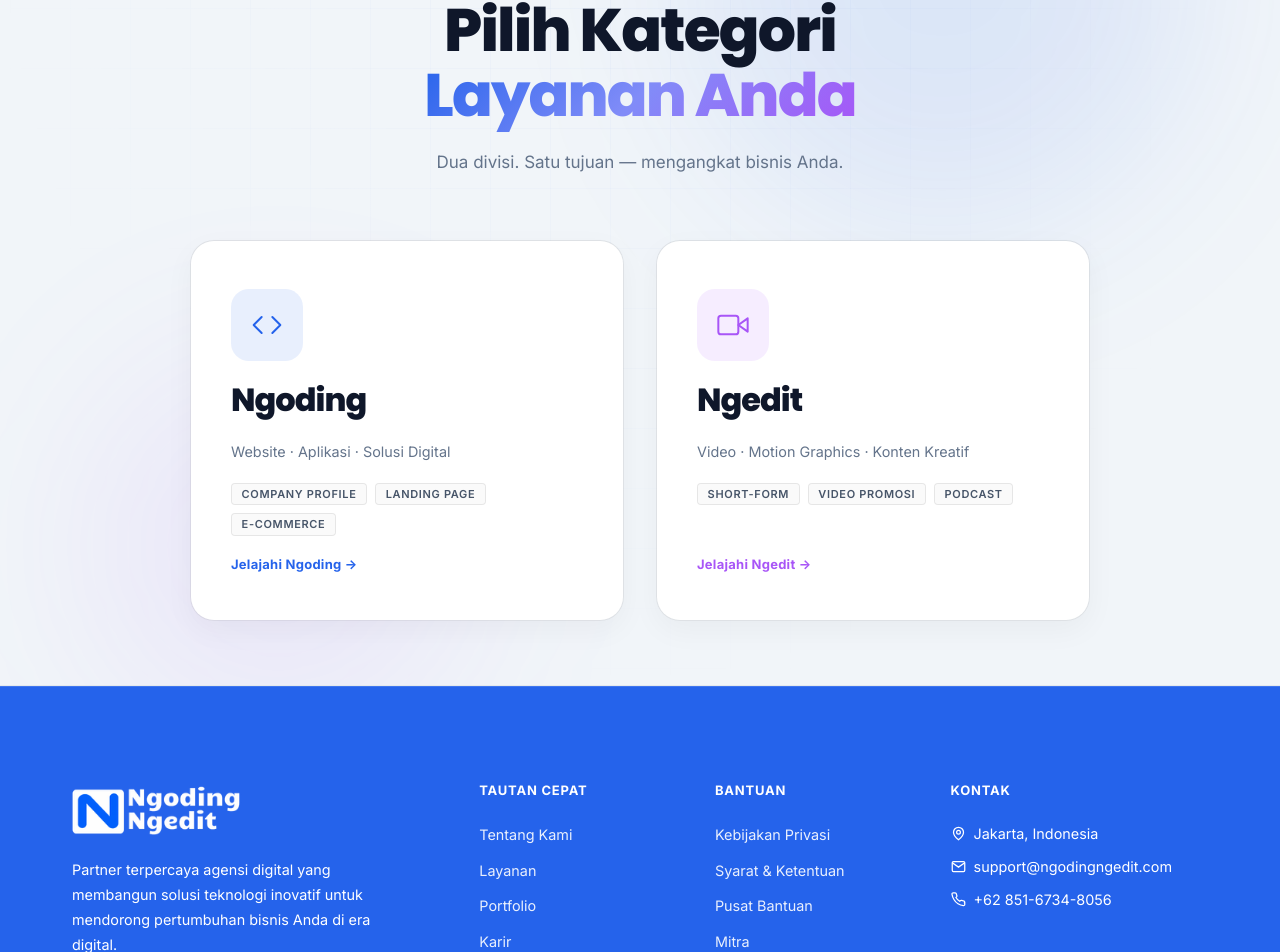
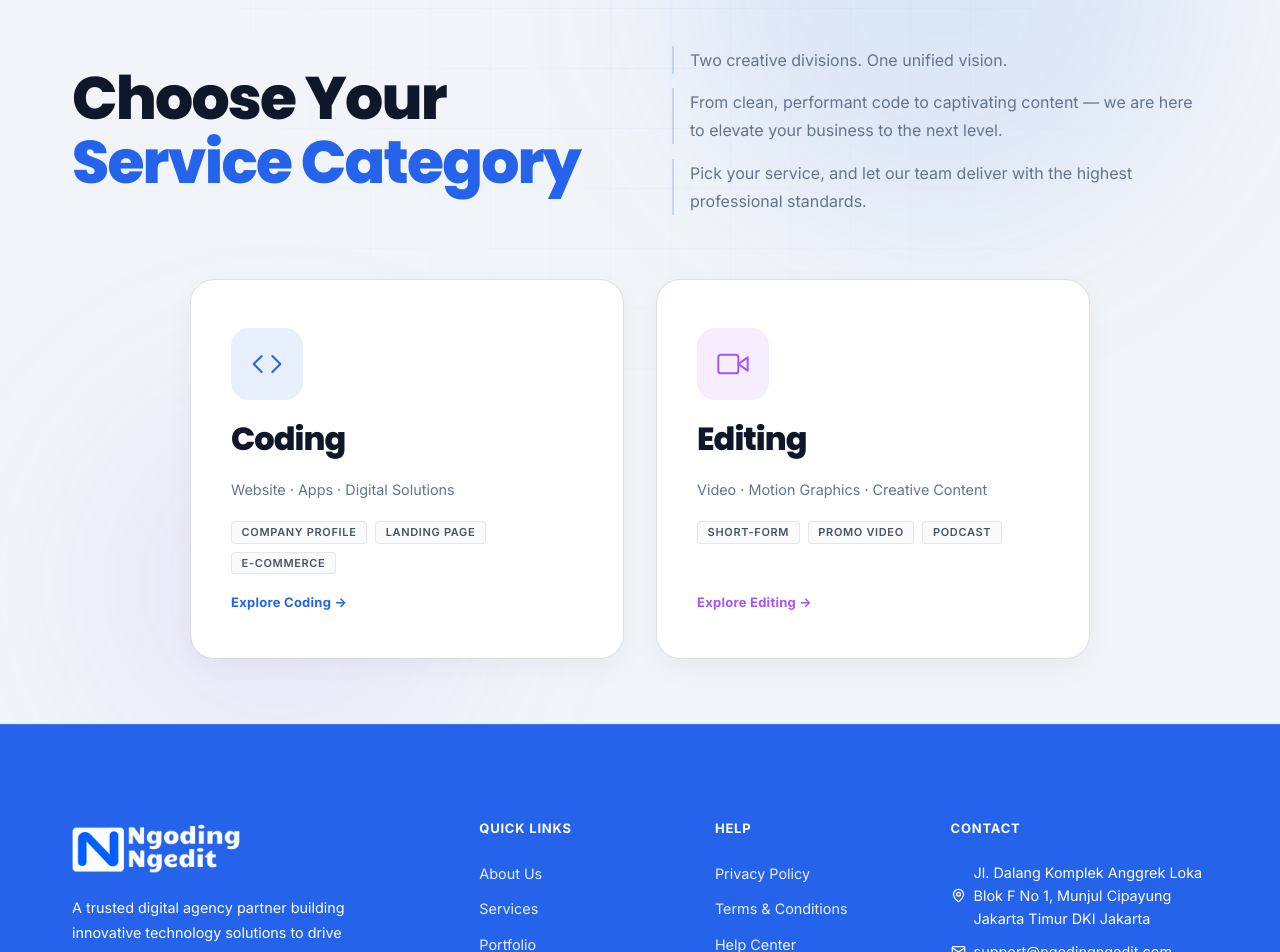
Before and after one commit to ngodingngedit-create/ngodingngedit, a Vue app: page /services in a window 1280 px wide. Shown: the part 122-1074 px from the top of the page. Built offline with nearby package versions, Linux system fonts and the light colour scheme.

Commit message:
footer, bahasa, judul page layanan dan solusi

```diff
--- a/src/components/layout/FooterComponent.vue
+++ b/src/components/layout/FooterComponent.vue
@@ -8,14 +8,10 @@
             <img src="/logo/logo white.png" alt="NgodingNgedit Logo" class="footer__logo-img" />
           </div>
           <p class="footer__desc">
-            Partner terpercaya agensi digital yang membangun solusi teknologi inovatif untuk mendorong pertumbuhan bisnis Anda di era digital.
+            {{ lang === 'id' ? 'Partner terpercaya agensi digital yang membangun solusi teknologi inovatif untuk mendorong pertumbuhan bisnis Anda di era digital.' : 'A trusted digital agency partner building innovative technology solutions to drive your business growth in the digital era.' }}
           </p>
           <div class="footer__socials">
-            <a href="#" class="footer__social" aria-label="Twitter">
-              <svg width="18" height="18" viewBox="0 0 24 24" fill="none" stroke="currentColor" stroke-width="2" stroke-linecap="round" stroke-linejoin="round">
-                <path d="M22 4s-.7 2.1-2 3.4c1.6 10-9.4 17.3-18 11.6 2.2.1 4.4-.6 6-2C3 15.5.5 9.6 3 5c2.2 2.6 5.6 4.1 9 4-.9-4.2 4-6.6 7-3.8 1.1 0 3-1.2 3-1.2z"/>
-              </svg>
-            </a>
+
             <a href="#" class="footer__social" aria-label="LinkedIn">
               <svg width="18" height="18" viewBox="0 0 24 24" fill="none" stroke="currentColor" stroke-width="2" stroke-linecap="round" stroke-linejoin="round">
                 <path d="M16 8a6 6 0 0 1 6 6v7h-4v-7a2 2 0 0 0-2-2 2 2 0 0 0-2 2v7h-4v-7a6 6 0 0 1 6-6z"/>
@@ -40,33 +36,33 @@
 
         <!-- Quick Links -->
         <div class="footer__col reveal delay-200">
-          <h4 class="footer__col-title">Tautan Cepat</h4>
+          <h4 class="footer__col-title">{{ lang === 'id' ? 'Tautan Cepat' : 'Quick Links' }}</h4>
           <ul class="footer__links">
-            <li><a href="#about">Tentang Kami</a></li>
-            <li><a href="#services">Layanan</a></li>
+            <li><a href="#about">{{ lang === 'id' ? 'Tentang Kami' : 'About Us' }}</a></li>
+            <li><a href="#services">{{ lang === 'id' ? 'Layanan' : 'Services' }}</a></li>
             <li><a href="#portfolio">Portfolio</a></li>
-            <li><a href="#careers">Karir</a></li>
+            <li><a href="/solusi">{{ lang === 'id' ? 'Solusi' : 'Solutions' }}</a></li>
           </ul>
         </div>
 
         <!-- Help -->
         <div class="footer__col reveal delay-300">
-          <h4 class="footer__col-title">Bantuan</h4>
+          <h4 class="footer__col-title">{{ lang === 'id' ? 'Bantuan' : 'Help' }}</h4>
           <ul class="footer__links">
-            <li><a href="/privacy-policy">Kebijakan Privasi</a></li>
-            <li><a href="/terms-and-conditions">Syarat &amp; Ketentuan</a></li>
-            <li><a href="#">Pusat Bantuan</a></li>
-            <li><a href="#">Mitra</a></li>
+            <li><a href="/privacy-policy">{{ lang === 'id' ? 'Kebijakan Privasi' : 'Privacy Policy' }}</a></li>
+            <li><a href="/terms-and-conditions">{{ lang === 'id' ? 'Syarat & Ketentuan' : 'Terms & Conditions' }}</a></li>
+            <li><a href="#">{{ lang === 'id' ? 'Pusat Bantuan' : 'Help Center' }}</a></li>
+            <li><a href="#">{{ lang === 'id' ? 'Mitra' : 'Partners' }}</a></li>
           </ul>
         </div>
 
         <!-- Contact -->
         <div class="footer__col reveal delay-400">
-          <h4 class="footer__col-title">Kontak</h4>
+          <h4 class="footer__col-title">{{ lang === 'id' ? 'Kontak' : 'Contact' }}</h4>
           <ul class="footer__links footer__links--contact">
             <li>
               <svg width="15" height="15" viewBox="0 0 24 24" fill="none" stroke="currentColor" stroke-width="2"><path d="M20 10c0 6-8 12-8 12s-8-6-8-12a8 8 0 0 1 16 0z"/><circle cx="12" cy="10" r="3"/></svg>
-              Jakarta, Indonesia
+              Jl. Dalang Komplek Anggrek Loka Blok F No 1, Munjul Cipayung Jakarta Timur DKI Jakarta
             </li>
             <li>
               <svg width="15" height="15" viewBox="0 0 24 24" fill="none" stroke="currentColor" stroke-width="2"><path d="M4 4h16c1.1 0 2 .9 2 2v12c0 1.1-.9 2-2 2H4c-1.1 0-2-.9-2-2V6c0-1.1.9-2 2-2z"/><polyline points="22,6 12,13 2,6"/></svg>
@@ -82,7 +78,7 @@
 
       <!-- Bottom Bar -->
       <div class="footer__bottom">
-        <p class="footer__copy">© {{ currentYear }} NgodingNgedit. Inovasi Digital Tanpa Batas.</p>
+        <p class="footer__copy">© {{ currentYear }} NgodingNgedit. {{ lang === 'id' ? 'Inovasi Digital Tanpa Batas.' : 'Limitless Digital Innovation.' }}</p>
 
       </div>
     </div>
@@ -91,6 +87,7 @@
 
 <script setup>
 import { onMounted } from 'vue'
+import { globalLang as lang } from '@/store.js'
 
 const currentYear = new Date().getFullYear()
 
--- a/src/components/layout/NavbarComponent.vue
+++ b/src/components/layout/NavbarComponent.vue
@@ -128,7 +128,7 @@
           </div>
 
           <a href="#contact" class="navbar__cta">
-            Hubungi Kami
+            {{ lang === 'id' ? 'Hubungi Kami' : 'Contact Us' }}
             <svg width="16" height="16" viewBox="0 0 24 24" fill="none" stroke="currentColor" stroke-width="2.5" stroke-linecap="round" stroke-linejoin="round">
               <line x1="5" y1="12" x2="19" y2="12"/>
               <polyline points="12 5 19 12 12 19"/>
@@ -212,7 +212,7 @@
             </button>
           </div>
 
-          <a href="#contact" class="navbar__mobile-cta" @click="closeMenu">Hubungi Kami</a>
+          <a href="#contact" class="navbar__mobile-cta" @click="closeMenu">{{ lang === 'id' ? 'Hubungi Kami' : 'Contact Us' }}</a>
         </nav>
       </div>
     </Transition>
--- a/src/components/sections/CtaSection.vue
+++ b/src/components/sections/CtaSection.vue
@@ -35,19 +35,17 @@
         <div class="cta-content">
           <!-- Left Panel: Text Headings -->
           <div class="cta-left-panel">
-            <div class="cta-badge reveal delay-100">
-              <span class="cta-badge__dot">●</span>
-              MULAI SEKARANG
-            </div>
-
-            <h2 class="cta-title reveal delay-200">
+            <h2 class="cta-title reveal delay-200" v-if="lang === 'id'">
               Siap Memulai<br/>Revolusi <span class="highlight">Digital</span> Anda?
+            </h2>
+            <h2 class="cta-title reveal delay-200" v-else>
+              Ready to Start Your<br/><span class="highlight">Digital</span> Revolution?
             </h2>
 
             <div class="cta-divider reveal delay-200"></div>
 
             <p class="cta-subtitle reveal delay-300">
-              Mari diskusikan bagaimana kami dapat membantu mewujudkan visi dan teknologi Anda menjadi nilai yang luar biasa.
+              {{ lang === 'id' ? 'Mari diskusikan bagaimana kami dapat membantu mewujudkan visi dan teknologi Anda menjadi nilai yang luar biasa.' : "Let's discuss how we can help turn your vision and technology into incredible value." }}
             </p>
           </div>
 
@@ -61,7 +59,7 @@
                     <rect x="2" y="4" width="20" height="16" rx="2"></rect>
                     <path d="m22 7-8.97 5.7a1.94 1.94 0 0 1-2.06 0L2 7"></path>
                   </svg>
-                  <span class="cta-btn-text">Hubungi Kami Sekarang</span>
+                  <span class="cta-btn-text">{{ lang === 'id' ? 'Hubungi Kami Sekarang' : 'Contact Us Now' }}</span>
                 </div>
                 <svg class="cta-btn-icon cta-btn-icon--arrow" width="18" height="18" viewBox="0 0 24 24" fill="none" stroke="currentColor" stroke-width="2.5" stroke-linecap="round" stroke-linejoin="round">
                   <line x1="5" y1="12" x2="19" y2="12"></line>
@@ -79,7 +77,7 @@
                     <polyline points="12 6 12 12 16 14"></polyline>
                   </svg>
                 </div>
-                <span class="cta-feature-text">Respons dalam &lt; 24 jam</span>
+                <span class="cta-feature-text">{{ lang === 'id' ? 'Respons dalam < 24 jam' : 'Response in < 24 hours' }}</span>
               </div>
 
               <div class="cta-vertical-divider"></div>
@@ -90,7 +88,7 @@
                     <path d="M21 15a2 2 0 0 1-2 2H7l-4 4V5a2 2 0 0 1 2-2h14a2 2 0 0 1 2 2z"></path>
                   </svg>
                 </div>
-                <span class="cta-feature-text">Konsultasi gratis</span>
+                <span class="cta-feature-text">{{ lang === 'id' ? 'Konsultasi gratis' : 'Free consultation' }}</span>
               </div>
 
               <div class="cta-vertical-divider"></div>
@@ -101,7 +99,7 @@
                     <path d="M12 22s8-4 8-10V5l-8-3-8 3v7c0 6 8 10 8 10z"></path>
                   </svg>
                 </div>
-                <span class="cta-feature-text">Privasi data terjamin</span>
+                <span class="cta-feature-text">{{ lang === 'id' ? 'Privasi data terjamin' : 'Data privacy guaranteed' }}</span>
               </div>
             </div>
           </div>
@@ -114,6 +112,7 @@
 
 <script setup>
 import { onMounted } from 'vue'
+import { globalLang as lang } from '@/store.js'
 
 onMounted(() => {
   const observer = new IntersectionObserver(
--- a/src/components/sections/HeroSection.vue
+++ b/src/components/sections/HeroSection.vue
@@ -62,51 +62,9 @@
           </div>
         </div>
       </div>
-
-      <!-- Bottom Feature Bar -->
-      <div class="hero__feature-bar animate-fade-in-up" style="animation-delay: 1s">
-        <div class="feature-card" v-for="(feature, idx) in features" :key="idx">
-          <div class="feature-icon" :style="{ backgroundColor: feature.bgColor, color: feature.color }">
-            <div v-html="feature.icon"></div>
-          </div>
-          <div class="feature-text">
-            <span class="feature-label">{{ feature.label }}</span>
-            <span class="feature-status">Completed</span>
-          </div>
-        </div>
-      </div>
     </div>
   </section>
 </template>
-
-<script setup>
-const features = [
-  {
-    label: 'Event Information',
-    bgColor: '#EFF6FF',
-    color: '#2563EB',
-    icon: `<svg width="18" height="18" viewBox="0 0 24 24" fill="none" xmlns="http://www.w3.org/2000/svg"><path d="M9 12H15M9 16H12M17 21H7C5.89543 21 5 20.1046 5 19V5C5 3.89543 5.89543 3 7 3H12.5858C12.851 3 13.1054 3.10536 13.2929 3.29289L18.7071 8.70711C18.8946 8.89464 19 9.149 19 9.41421V19C19 20.1046 18.1046 21 17 21Z" stroke="currentColor" stroke-width="2" stroke-linecap="round" stroke-linejoin="round"/></svg>`
-  },
-  {
-    label: 'Tickets & Pricing',
-    bgColor: '#F0FDF4',
-    color: '#10B981',
-    icon: `<svg width="18" height="18" viewBox="0 0 24 24" fill="none" xmlns="http://www.w3.org/2000/svg"><path d="M15 5V7M15 11V13M15 17V19M5 5C5 3.89543 5.89543 3 7 3H17C18.1046 3 19 3.89543 19 5V19C19 20.1046 18.1046 21 17 21H7C5.89543 21 5 20.1046 5 19V5ZM9 7H11M9 11H11M9 15H11" stroke="currentColor" stroke-width="2" stroke-linecap="round" stroke-linejoin="round"/></svg>`
-  },
-  {
-    label: 'Event Media',
-    bgColor: '#FFFBEB',
-    color: '#F59E0B',
-    icon: `<svg width="18" height="18" viewBox="0 0 24 24" fill="none" xmlns="http://www.w3.org/2000/svg"><path d="M4 16L8.58579 11.4142C9.36683 10.6332 10.6332 10.6332 11.4142 11.4142L16 16M14 14L15.5858 12.4142C16.3668 11.6332 17.6332 11.6332 18.4142 12.4142L20 14M14 8H14.01M6 20H18C19.1046 20 20 19.1046 20 18V6C20 4.89543 19.1046 4 18 4H6C4.89543 4 4 4.89543 4 6V18C4 19.1046 4.89543 20 6 20Z" stroke="currentColor" stroke-width="2" stroke-linecap="round" stroke-linejoin="round"/></svg>`
-  },
-  {
-    label: 'Promotions',
-    bgColor: '#FDF2F8',
-    color: '#DB2777',
-    icon: `<svg width="18" height="18" viewBox="0 0 24 24" fill="none" xmlns="http://www.w3.org/2000/svg"><path d="M11.48 3.49902L14.021 8.64602L19.702 9.47302C21.011 9.66402 21.534 11.2720 20.584 12.1980L16.474 16.2040L17.444 21.8620C17.668 23.1670 16.297 24.1590 15.127 23.5440L10.001 20.8490L4.87302 23.5440C3.70202 24.1590 2.33202 23.1670 2.55602 21.8620L3.52602 16.2040L-0.583984 12.1980C-1.53398 11.2720 -1.01098 9.66402 0.298016 9.47302L5.97902 8.64602L8.52002 3.49902C9.10502 2.31302 10.895 2.31302 11.48 3.49902Z" stroke="currentColor" stroke-width="2" stroke-linecap="round" stroke-linejoin="round"/></svg>`
-  }
-]
-</script>
 
 <style scoped>
 .hero {
--- a/src/components/sections/PartnerSection.vue
+++ b/src/components/sections/PartnerSection.vue
@@ -1,7 +1,7 @@
 <template>
   <section class="partner-section" :class="variant === 'dark' ? 'partner-section--light' : ''">
     <div class="container">
-      <p class="partner-section__label reveal">PARTNER TERPERCAYA KAMI</p>
+      <p class="partner-section__label reveal">{{ lang === 'id' ? 'PARTNER TERPERCAYA KAMI' : 'OUR TRUSTED PARTNERS' }}</p>
       <!-- Marquee Track -->
       <div class="partner-section__track-wrapper">
         <div class="partner-section__track">
@@ -20,6 +20,7 @@
 <script setup>
 import PartnerLogo from '@/components/ui/PartnerLogo.vue'
 import { onMounted } from 'vue'
+import { globalLang as lang } from '@/store.js'
 
 defineProps({
   variant: { type: String, default: 'light' },
--- a/src/components/ui/PortfolioCard.vue
+++ b/src/components/ui/PortfolioCard.vue
@@ -25,7 +25,7 @@
         <!-- Action Button (Lihat Detail) -->
         <div class="portfolio-card__action">
           <router-link to="/portofoliodetail" class="portfolio-card__btn-detail">
-            Lihat Detail
+            View Details
           </router-link>
         </div>
       </div>
--- a/src/store.js
+++ b/src/store.js
@@ -1,3 +1,3 @@
 import { ref } from 'vue'
 
-export const globalLang = ref('id')
+export const globalLang = ref('en')
--- a/src/views/ServicesView.vue
+++ b/src/views/ServicesView.vue
@@ -10,9 +10,17 @@
       </div>
 
       <div class="container sv-hero__inner">
-        <div class="sv-hero__heading reveal">
-          <h1 class="sv-hero__title">{{ t.heroTitle1 }}<br/><span class="sv-hero__title-hl">{{ t.heroTitle2 }}</span></h1>
-          <p class="sv-hero__sub">{{ t.heroSub }}</p>
+        <div class="sv-hero__split reveal">
+          <!-- Left: title -->
+          <div class="sv-hero__left">
+            <h1 class="sv-hero__title">{{ t.heroTitle1 }}<br/><span class="sv-hero__title-hl">{{ t.heroTitle2 }}</span></h1>
+          </div>
+          <!-- Right: sub text -->
+          <div class="sv-hero__right">
+            <div class="sv-hero__subs">
+              <p v-for="(line, i) in t.heroSubs" :key="i" class="sv-hero__sub">{{ line }}</p>
+            </div>
+          </div>
         </div>
 
         <div class="sv-hero__cards reveal delay-100">
@@ -237,7 +245,11 @@ const t = computed(() => lang.value === 'id' ? {
   badge: 'Layanan Kami',
   heroTitle1: 'Pilih Kategori',
   heroTitle2: 'Layanan Anda',
-  heroSub: 'Dua divisi. Satu tujuan — mengangkat bisnis Anda.',
+  heroSubs: [
+    'Dua divisi kreatif yang bekerja dalam satu visi besar.',
+    'Dari kode yang berjalan mulus hingga konten yang memikat — kami hadir untuk mengangkat bisnis Anda ke level berikutnya.',
+    'Pilih layanan yang sesuai, dan biarkan tim kami bekerja dengan standar terbaik.',
+  ],
   ngodingTitle: 'Ngoding',
   ngodingSub: 'Website · Aplikasi · Solusi Digital',
   ngodingTags: ['Company Profile', 'Landing Page', 'E-Commerce'],
@@ -265,7 +277,11 @@ const t = computed(() => lang.value === 'id' ? {
   badge: 'Our Services',
   heroTitle1: 'Choose Your',
   heroTitle2: 'Service Category',
-  heroSub: 'Two divisions. One goal — elevating your business.',
+  heroSubs: [
+    'Two creative divisions. One unified vision.',
+    'From clean, performant code to captivating content — we are here to elevate your business to the next level.',
+    'Pick your service, and let our team deliver with the highest professional standards.',
+  ],
   ngodingTitle: 'Coding',
   ngodingSub: 'Website · Apps · Digital Solutions',
   ngodingTags: ['Company Profile', 'Landing Page', 'E-Commerce'],
@@ -526,7 +542,7 @@ onUnmounted(() => {
   position: relative;
   min-height: 100vh;
   display: flex; align-items: center; justify-content: center;
-  padding: calc(var(--navbar-height, 72px) + 3rem) 2rem 4rem;
+  padding: calc(var(--navbar-height, 72px) + 6rem) 2rem 4rem;
   overflow: hidden;
   border-bottom: 1px solid rgba(0,0,0,0.05);
 }
@@ -564,10 +580,25 @@ onUnmounted(() => {
   gap: 4rem; width: 100%;
 }
 
-/* Heading */
-.sv-hero__heading {
-  text-align: center;
-  display: flex; flex-direction: column; align-items: center; gap: 1.25rem;
+/* Split two-column hero heading */
+.sv-hero__split {
+  display: grid;
+  grid-template-columns: 1fr 1fr;
+  gap: 4rem;
+  align-items: center;
+  width: 100%;
+  opacity: 0; transform: translateY(30px);
+  transition: opacity 0.7s ease, transform 0.7s ease;
+}
+.sv-hero__split.visible { opacity: 1; transform: translateY(0); }
+@media (max-width: 1024px) {
+  .sv-hero__split { grid-template-columns: 1fr; }
+}
+.sv-hero__left {
+  display: flex; flex-direction: column; gap: 1.25rem;
+}
+.sv-hero__right {
+  display: flex; align-items: center;
 }
 .sv-hero__title {
   font-family: var(--font-heading,'Poppins',sans-serif);
@@ -576,11 +607,15 @@ onUnmounted(() => {
   letter-spacing: -0.03em; line-height: 1.08; margin: 0;
 }
 .sv-hero__title-hl {
-  background: linear-gradient(135deg, #2563eb 0%, #818cf8 50%, #a855f7 100%);
-  -webkit-background-clip: text; -webkit-text-fill-color: transparent; background-clip: text;
+  color: #2563eb;
+}
+.sv-hero__subs {
+  display: flex; flex-direction: column; gap: 0.9rem;
 }
 .sv-hero__sub {
-  color: #64748b; font-size: 1.0625rem; line-height: 1.7; margin: 0;
+  color: #64748b; font-size: 1rem; line-height: 1.75; margin: 0;
+  padding-left: 1rem;
+  border-left: 2px solid rgba(37,99,235,0.2);
 }
 
 /* Category Cards grid */
```
Also changed, not shown: src/components/sections/PortfolioSection.vue (+11 -11 lines), src/components/sections/WhyChooseSection.vue (+14 -13 lines), src/components/ui/CylindricalCarousel.vue (+4 -4 lines), src/views/SolusiView.vue (+57 -19 lines).
